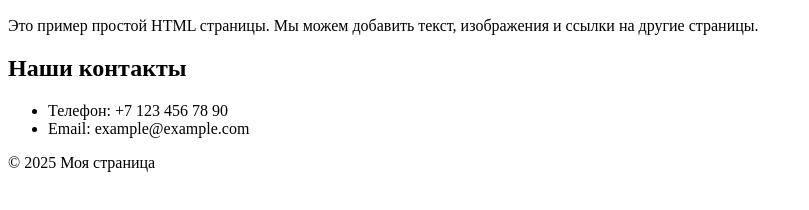
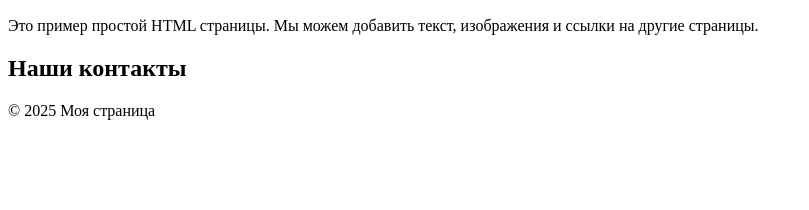
Before and after one commit to denysmelnyk1983/jenkins, a plain HTML site: page index.html in a window 1280 px wide. Shown: the part 110-320 px from the top of the page, without its empty margins (0-809 px from the left). Drawn offline with Linux system fonts and the light colour scheme.

Commit message:
edit index file

```diff
--- a/index.html
+++ b/index.html
@@ -18,8 +18,6 @@
     <section>
         <h2>Наши контакты</h2>
         <ul>
-            <li>Телефон: +7 123 456 78 90</li>
-            <li>Email: example@example.com</li>
         </ul>
     </section>
 
```
